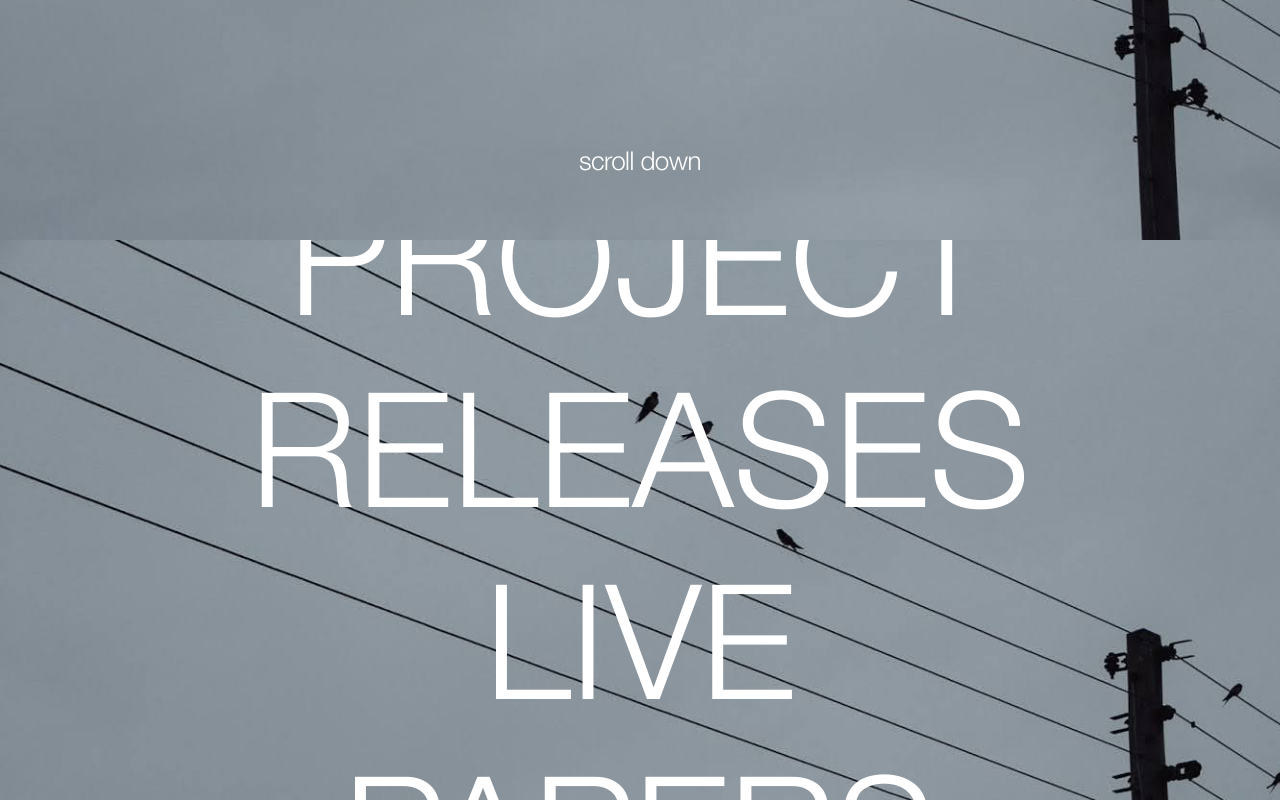
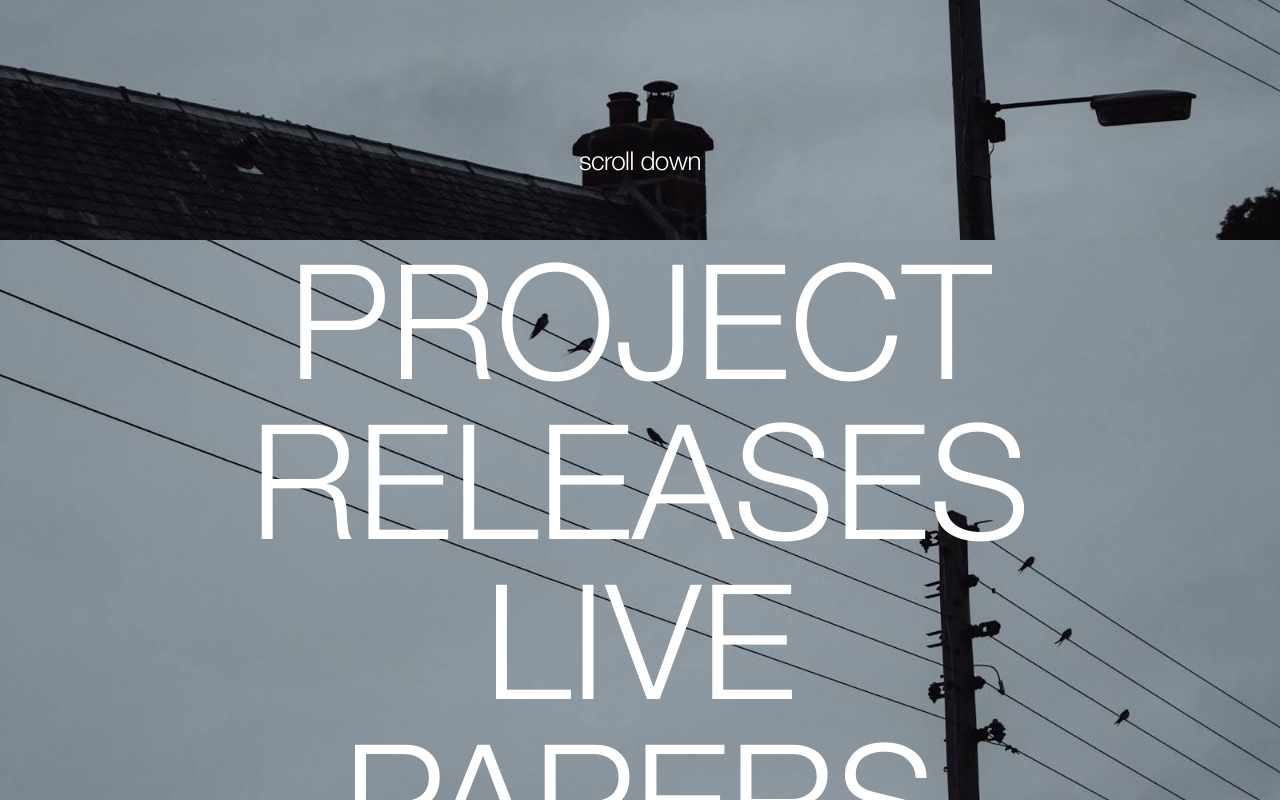
Before and after one commit to andreachirico11/multi-portfolio, an Angular app: page / in a window 1280 px wide. Shown: the part 560-1360 px from the top of the page. Built offline with nearby package versions, Linux system fonts and the light colour scheme.

Commit message:
CU-86bywmt3q navbar component fix

```diff
--- a/src/app/app.component.html
+++ b/src/app/app.component.html
@@ -1,3 +1,9 @@
+<span class="media-query-util">
+  <span class="media_mobile_xs"></span>
+  <span class="media_mobile"></span>
+  <span class="media_tablet"></span>
+  <span class="media_desktop"></span>
+</span>
 <mp-nav [navbarConfig]="navbarConfig">
   <h3 class="text-primary">scroll down</h3>
 </mp-nav>
--- a/src/app/app.component.scss
+++ b/src/app/app.component.scss
@@ -0,0 +1,31 @@
+@import '../styles/media.scss';
+
+span.media-query-util {
+  width: 0;
+  height: 0;
+
+  span {
+    display: none;
+  }
+
+  @include media_mobile_xs {
+    span.media_mobile_xs {
+      display: unset;
+    }
+  }
+  @include media_mobile {
+    span.media_mobile {
+      display: unset;
+    }
+  }
+  @include media_tablet {
+    span.media_tablet {
+      display: unset;
+    }
+  }
+  @include media_desktop {
+    span.media_desktop {
+      display: unset;
+    }
+  }
+}
--- a/src/app/navbar/navbar.component.scss
+++ b/src/app/navbar/navbar.component.scss
@@ -3,31 +3,20 @@
 
 :host {
   position: relative;
-  height: 100vh;
   overflow: hidden;
   display: block;
   width: 100vw;
+  height: 100vh;
 
-  .img-container,
   nav,
   .footer {
     position: absolute;
   }
 
   .img-container {
-    width: 1266px;
-    height: 844px;
-    right: -20%;
-
-    @include media_tablet {
-      width: 1621px;
-      height: 1080px;
-    }
-
-    @include media_desktop {
-      width: 1537px;
-      height: 1024px;
-      left: 0;
+    img {
+      object-fit: cover;
+      object-position: 90% 100%;
     }
   }
 
@@ -64,19 +53,22 @@
       ul {
         @include navbar_big;
         rotate: 90deg;
-        width: fit-content;
-        height: fit-content;
+        height: 80vw;
+
+        display: flex;
+        flex-direction: column;
+        justify-content: center;
+        align-items: center;
 
         @include media_tablet {
-          rotate: 0deg;
+          rotate: initial;
           width: unset;
           height: unset;
         }
 
         @include media_desktop {
-          rotate: 0deg;
-          width: unset;
-          height: unset;
+          rotate: initial;
+          line-height: 20vh;
         }
       }
     }
--- a/src/styles/typography.scss
+++ b/src/styles/typography.scss
@@ -77,7 +77,7 @@
   letter-spacing: normal;
   font-size: 160px;
   @include media_mobile_xs {
-    font-size: 50px;
+    font-size: 30px;
   }
   @include media_mobile {
     font-size: 50px;
```
